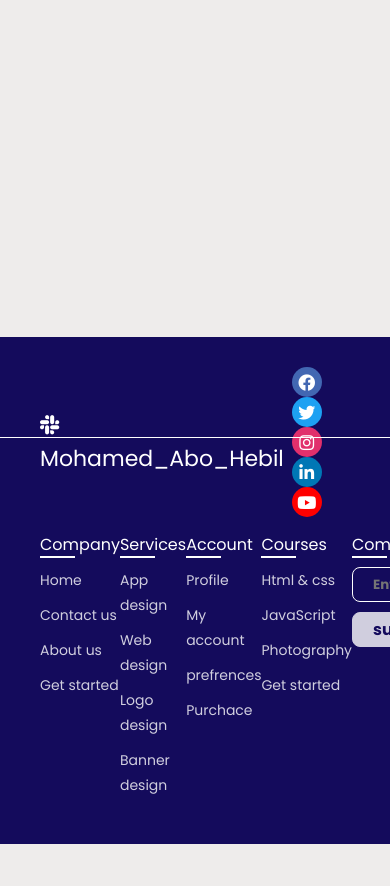
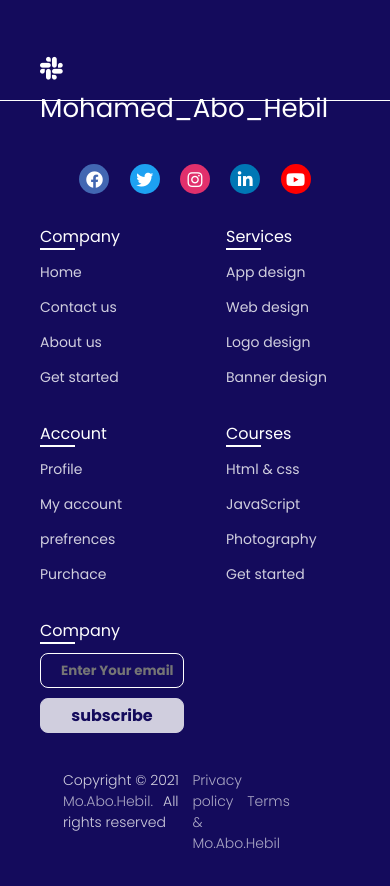
Before and after one commit to mabuhebil/Responsive-Website-Footer-Design, a plain HTML site: page index.html in a window 390 px wide. Before the commit the page ends 844 px from the top, so only its background shows below. Drawn offline with Linux system fonts and the light colour scheme.

Commit message:
final update

```diff
--- a/index.html
+++ b/index.html
@@ -58,6 +58,15 @@
                     <li><input type="button" value="subscribe"></li>
                 </ul>
             </div>
+            <div class="bottom-details">
+                <div class="bottom_text">
+                    <span class="copyright_text">Copyright &#169; 2021 <a href="#">Mo.Abo.Hebil.</a>All rights reserved </span>
+                    <span class="policy_terms">
+                        <a href="#">Privacy policy</a>
+                        <a href="#">Terms & Mo.Abo.Hebil </a>
+                    </span>
+                </div>
+            </div>
         </div>
     </footer>
 
--- a/style.css
+++ b/style.css
@@ -161,3 +161,81 @@ footer::before{
 .content .link-boxes .input input[type="button"]:hover{
     opacity: 1;
 }
+footer .bottom-details{
+    width: 100%;
+    margin-top: 10px;
+    margin-left: -5.5%;
+
+}
+footer .bottom-details .bottom_text{
+    max-width: 1250px;
+    padding: 20px 40px;
+    display: flex;
+    justify-content: space-between;
+}
+footer .bottom-details .bottom_text span,
+footer .bottom-details .bottom_text a{
+    text-decoration: none;
+    color: #fff;
+    font-size: 14px;
+    opacity: 0.8;
+    font-weight: 300;
+}
+footer .bottom-details .bottom_text a:hover{
+    text-decoration: underline;
+    opacity: 1;
+}
+footer .bottom-details .bottom_text a{
+    margin-right: 10px;
+}
+@media (max-width:900px){
+    .content .link-boxes{
+        flex-wrap: wrap;
+    }
+    .content .link-boxes .box{
+        width: 40%;
+        margin-top: 15px;
+    }
+}
+@media (max-width:700px){
+    footer{
+        position: relative;
+    }
+    .content .top .logo-details{
+        font-size: 26px;
+    }
+    .content .top .media-icons a{
+        height: 35px;
+        width: 35px;
+        font-size: 14px;
+        line-height: 35px;
+    }
+    footer .content .link-boxes .box {
+        width: calc(100% /3 -10px);
+        flex-wrap: wrap;
+    }
+    footer .content .link-boxes  {
+        width: 60%;
+    }
+    .bottom-details .bottom_text span,
+    .bottom-details .bottom_text a{
+        font-size: 12px;
+    }
+}
+@media(max-width:520px){
+    footer::before{
+        top: 100px;
+    }
+    footer .content .top{
+        flex-direction: column;
+    }
+    .content .top .media-icons{
+        margin-top: 16px;
+    }
+    footer .content .link-boxes {
+        width: calc(100% / 2 - 10px);
+    }
+    footer .content .link-boxes {
+        width: 100% ;
+    }
+}
```
